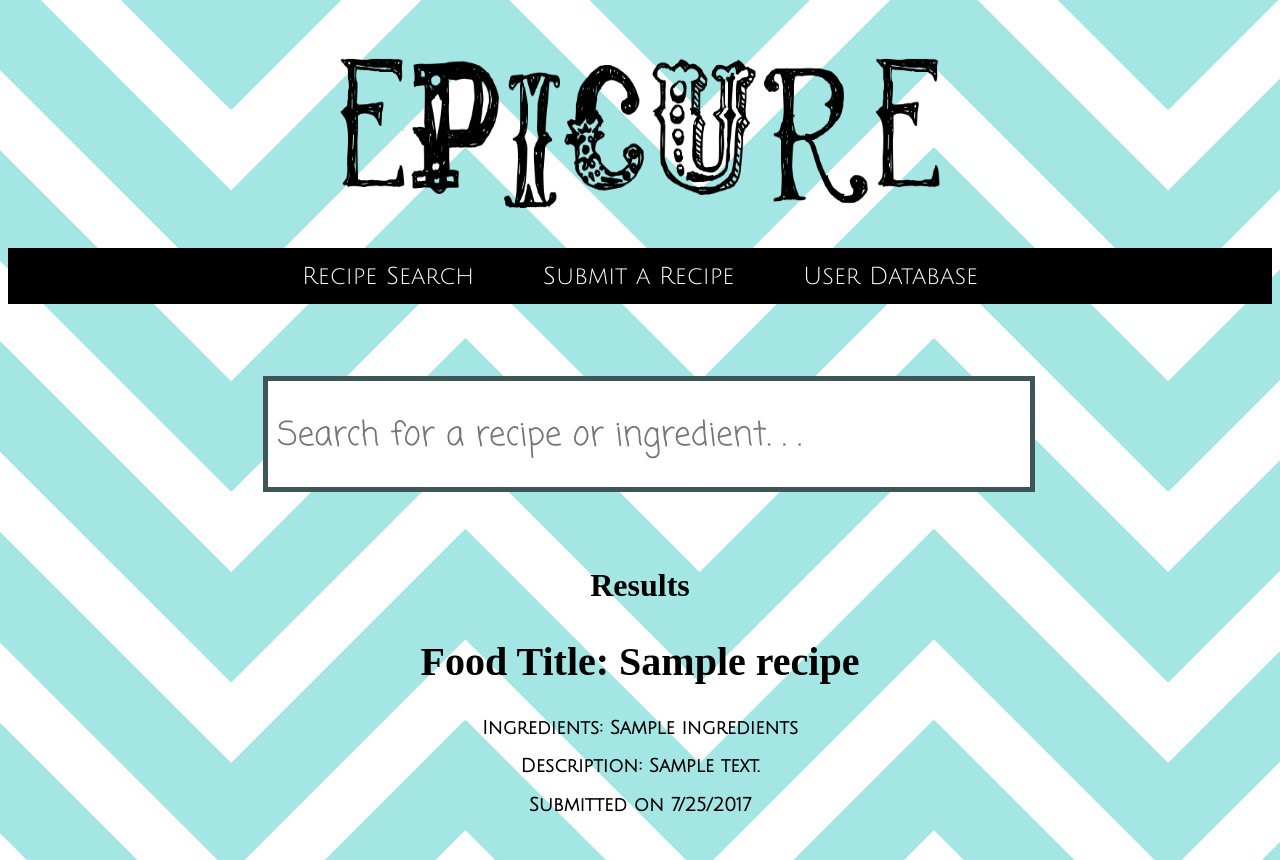
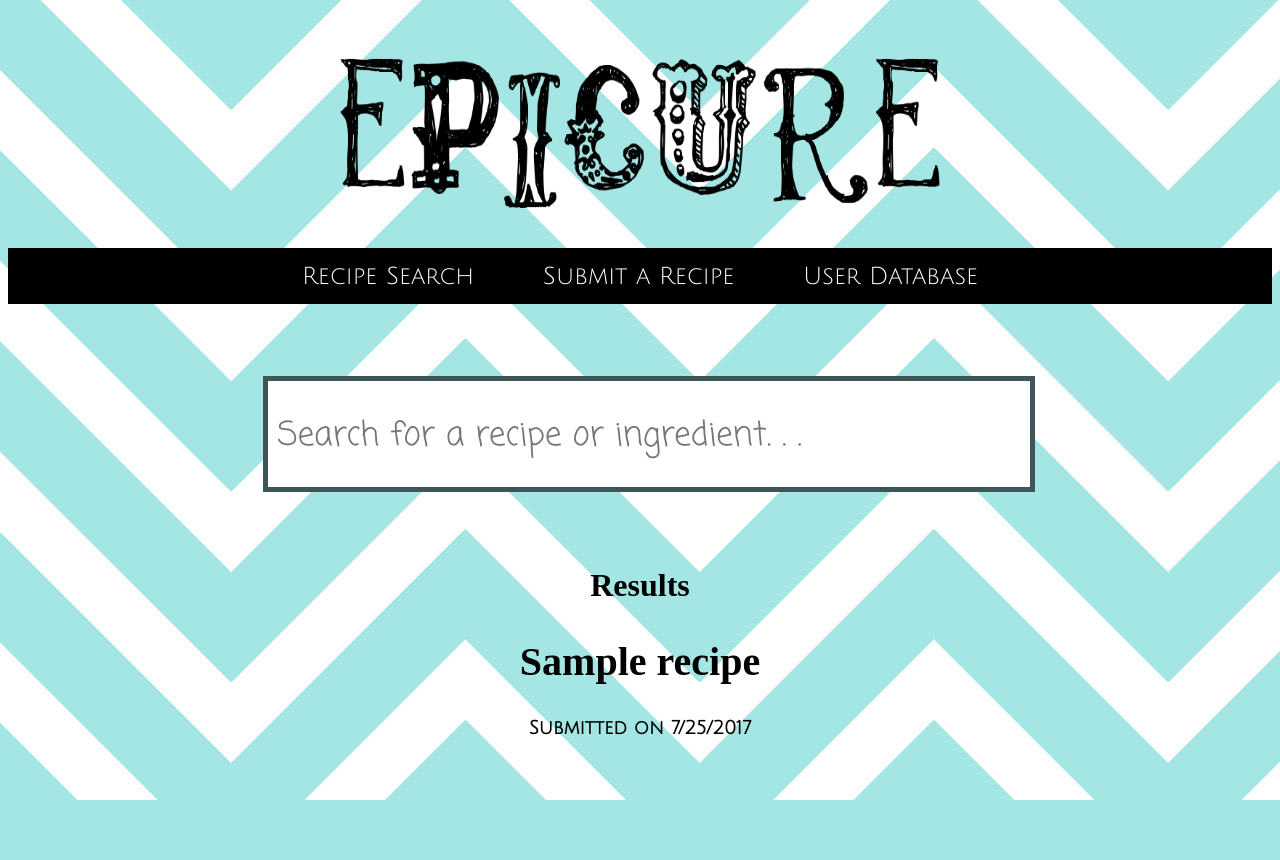
Before and after one commit to smewcat/cssi, a Python web app: template templates/database.html in a window 1280 px wide. After the commit the page ends 800 px from the top, so only its background shows below. Run offline with Jinja, Linux system fonts and the light colour scheme; the template is opened without the code that fills it: most values are stand-ins (such as "Sample title", 1, 10 or a date in 2020); some web fonts are replaced.

Commit message:
removed ingredient and description subsets from user recipe preview

```diff
--- a/resources/finalapp.css
+++ b/resources/finalapp.css
@@ -46,6 +46,7 @@ body {background-image: url("back.jpg");}
   font-family: "Coming Soon";
   margin-left: 17px;
   padding-top: 5px;
+  outline: none;
 
 }
 
@@ -205,6 +206,12 @@ ul{
   text-decoration: underline;
 }
 
+#chooseimage {
+  padding-left: 20px;
+  font-family: "Coming Soon";
+  font-size: 14pt;
+}
+
 
 
  /* Database Page */
--- a/templates/database.html
+++ b/templates/database.html
@@ -34,9 +34,7 @@
         <h1 id="resultsTitle"> Results </h1>
 
         {% for recipe in recipes %}
-            <h2 class=foodTitle> Food Title: {{ recipe.Title }}</h2>
-            <h3 class=foodDes> Ingredients: {{ recipe.Ingredients }}</h3>
-            <h3 class=foodDes> Description: {{ recipe.Description }}</h3>
+            <h2 class=foodTitle> {{ recipe.Title }}</h2>
             <h3 class=foodDes> Submitted on <script> document.write(new Date().toLocaleDateString());</script></h3>
             <br>
         {% endfor %}
```
